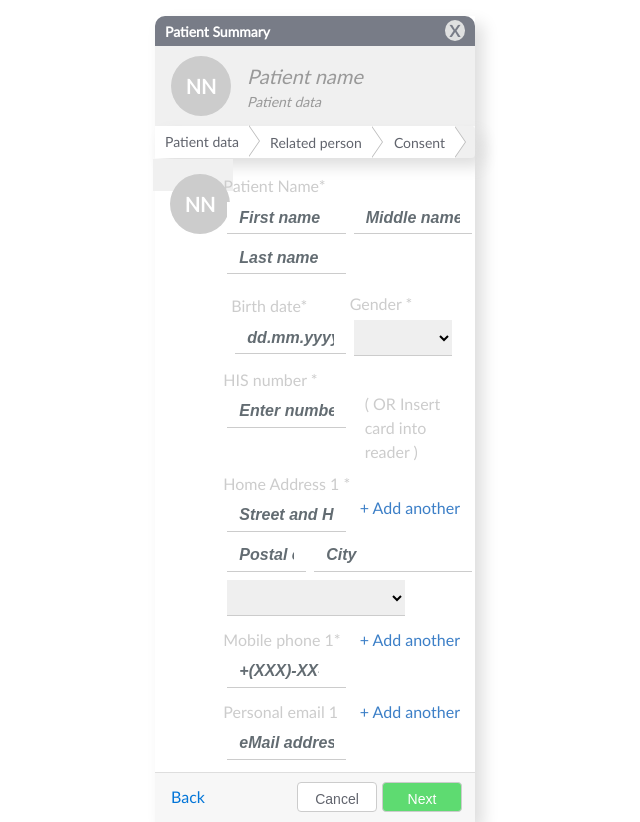
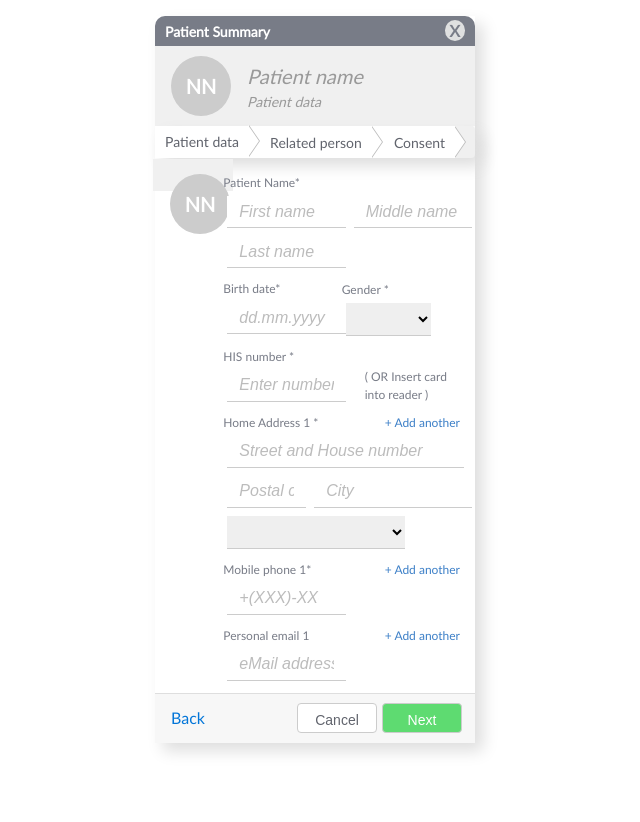
Before and after one commit to filipbarak/patient-demographic, an Angular app: page / in a window 1280 px wide. Shown: the whole page, without its empty margins (325-965 px from the left). After the commit the page ends 800 px from the top, so only its background shows below. Built offline with nearby package versions, Linux system fonts and the light colour scheme.

Commit message:
fixed the layout

```diff
--- /dev/null
+++ b/src/app/consent/consent.component.scss
@@ -0,0 +1,20 @@
+@import "../../styles";
+::-webkit-input-placeholder {
+    font-size: $placeholder-fontsize;
+    font-style: italic;
+    color: $placeholder-gray;
+    font-weight: 400;
+}
+::-moz-placeholder {
+    font-size: $placeholder-fontsize;
+    font-style: italic;
+    color: $placeholder-gray;
+    font-weight: 400;
+}
+:-ms-input-placeholder {
+    font-size: $placeholder-fontsize;
+    font-style: italic;
+    color: $placeholder-gray;
+    font-weight: 400;
+
+};
--- a/src/app/consent/consent.component.ts
+++ b/src/app/consent/consent.component.ts
@@ -3,7 +3,7 @@ import { Component, OnInit } from '@angular/core';
 @Component({
   selector: 'app-consent',
   templateUrl: './consent.component.html',
-  styleUrls: ['./consent.component.css']
+  styleUrls: ['./consent.component.scss']
 })
 export class ConsentComponent implements OnInit {
 
--- a/src/app/patient-data/patient-data.component.html
+++ b/src/app/patient-data/patient-data.component.html
@@ -6,7 +6,7 @@
       </div>
     </div>
     <div class="d-inline col-10 col-md-10 h-100">
-      <label class="center-block">Patient Name*
+      <label class="center-block generic-label">Patient Name*
         <div class="d-flex">
           <input class="form-control col-6 d-inline-block m-1" placeholder="First name" formControlName="name">
           <input class="form-control col-6 d-inline-block m-1" placeholder="Middle name (optional)"
@@ -16,7 +16,7 @@
           <input class="form-control col-6 d-inline-block m-1" placeholder="Last name" formControlName="lastName">
         </div>
       </label>
-      <label class="center-block d-inline-block col-6 m-1 p-1">Birth date*
+      <label class="center-block d-inline-block col-6 m-0 p-0">Birth date*
         <div class="d-flex">
           <input class="form-control col-12 d-inline-block m-1" placeholder="dd.mm.yyyy" formControlName="date">
         </div>
--- /dev/null
+++ b/src/app/patient-data/patient-data.component.scss
@@ -0,0 +1,20 @@
+@import "../../styles";
+::-webkit-input-placeholder {
+    font-size: $placeholder-fontsize;
+    font-style: italic;
+    color: $placeholder-gray;
+    font-weight: 400;
+}
+::-moz-placeholder {
+    font-size: $placeholder-fontsize;
+    font-style: italic;
+    color: $placeholder-gray;
+    font-weight: 400;
+}
+:-ms-input-placeholder {
+    font-size: $placeholder-fontsize;
+    font-style: italic;
+    color: $placeholder-gray;
+    font-weight: 400;
+
+};
--- a/src/app/patient-data/patient-data.component.ts
+++ b/src/app/patient-data/patient-data.component.ts
@@ -4,7 +4,7 @@ import {FormArray, FormBuilder, FormControl, Validators} from "@angular/forms";
 @Component({
   selector: 'app-patient-data',
   templateUrl: './patient-data.component.html',
-  styleUrls: ['./patient-data.component.css']
+  styleUrls: ['./patient-data.component.scss']
 })
 export class PatientDataComponent implements OnInit {
 
--- /dev/null
+++ b/src/app/related-person/related-person.component.scss
@@ -0,0 +1,20 @@
+@import "../../styles";
+::-webkit-input-placeholder {
+    font-size: $placeholder-fontsize;
+    font-style: italic;
+    color: $placeholder-gray;
+    font-weight: 400;
+}
+::-moz-placeholder {
+    font-size: $placeholder-fontsize;
+    font-style: italic;
+    color: $placeholder-gray;
+    font-weight: 400;
+}
+:-ms-input-placeholder {
+    font-size: $placeholder-fontsize;
+    font-style: italic;
+    color: $placeholder-gray;
+    font-weight: 400;
+
+};
--- a/src/app/related-person/related-person.component.ts
+++ b/src/app/related-person/related-person.component.ts
@@ -4,7 +4,7 @@ import {FormArray, FormBuilder, Validators} from "@angular/forms";
 @Component({
   selector: 'app-related-person',
   templateUrl: './related-person.component.html',
-  styleUrls: ['./related-person.component.css']
+  styleUrls: ['./related-person.component.scss']
 })
 export class RelatedPersonComponent implements OnInit {
 
--- a/src/styles.scss
+++ b/src/styles.scss
@@ -180,8 +180,8 @@ select {
 .add-class {
   color: #3C7FC7;
 }
+label{
+  font-size: $label-fontsize;
+  color: $top-header-darkgrey
 
-input::placeholder {
-  color: pink;
-  font-style: italic;
 }
```
Also changed, not shown: src/app/consent/consent.component.css (deleted), src/app/patient-data/patient-data.component.css (deleted), src/app/related-person/related-person.component.css (deleted).
